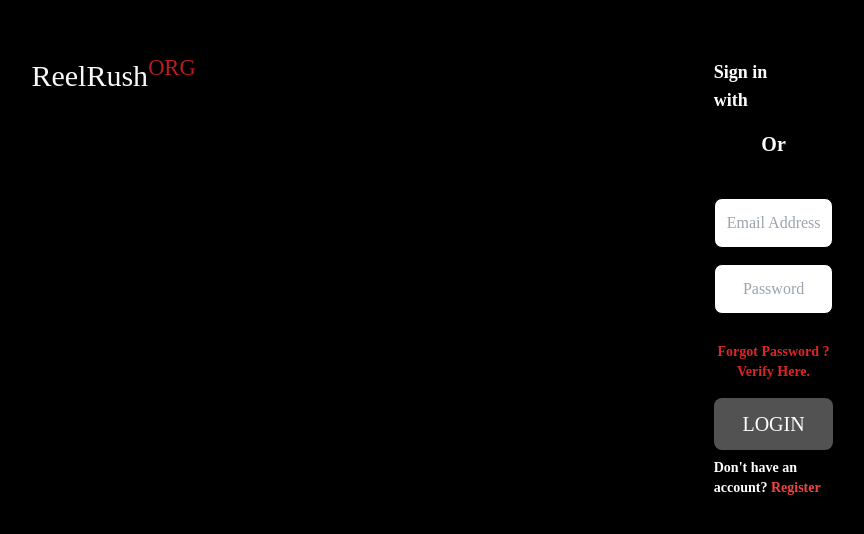
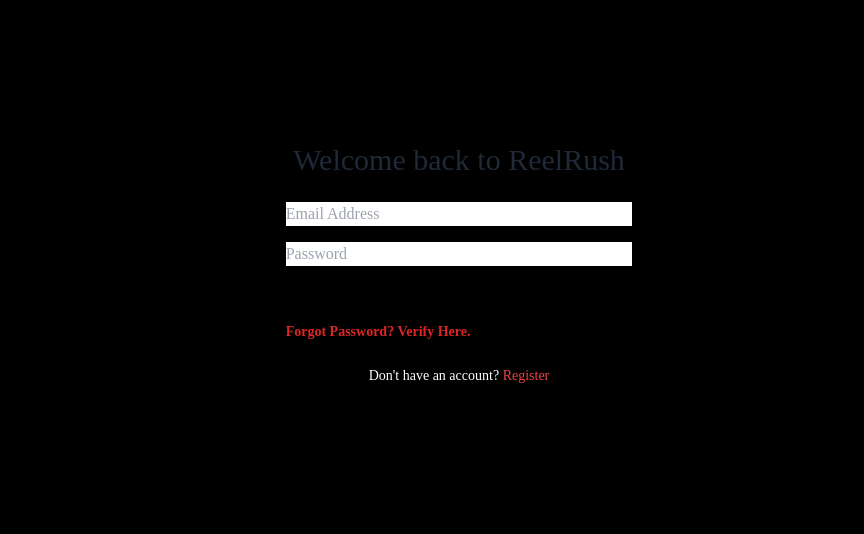
Before and after one commit to GetmeV8/ReelRush-MovieTickets, a React (Create React App) app in the folder client/: page /login in a window 1280 px wide. Shown: the part 116-650 px from the top of the page, without its empty margins (181-1045 px from the left). Built offline with nearby package versions, Linux system fonts and the light colour scheme.

Commit message:
loginComponent

```diff
--- a/client/src/Components/User/Auth/login.jsx
+++ b/client/src/Components/User/Auth/login.jsx
@@ -67,92 +67,140 @@
     });
 
     return (
-        <>
-            <section className="h-screen bg-black text-white flex justify-center items-center">
-                <div className="container mx-auto">
-                    <Link to="/Home">
-                        <h1 className="w-full text-3xl font-thin text-[#f8f8f8]">
-                            ReelRush<sup className="text-red-700">ORG</sup>
-                        </h1>
-                    </Link>
-                    <div className="flex flex-col justify-center items-center">
-                        <div className="md:w-3/4 lg:w-1/2 xl:w-2/5">
-                            <div>
-                                {/* <Lottie options={defaultOptions} /> */}
-                            </div>
-                        </div>
+        // <>
+        //     <section className="h-screen bg-black text-white flex justify-center items-center">
+        //         <div className="container mx-auto">
+        //             <Link to="/Home">
+        //                 <h1 className="w-full text-3xl font-thin text-[#f8f8f8]">
+        //                     ReelRush<sup className="text-red-700">ORG</sup>
+        //                 </h1>
+        //             </Link>
+        //             <div className="flex flex-col justify-center items-center">
+        //                 <div className="md:w-3/4 lg:w-1/2 xl:w-2/5">
+        //                     <div>
+        //                         {/* <Lottie options={defaultOptions} /> */}
+        //                     </div>
+        //                 </div>
 
-                        {/* Form */}
-                        <div className="md:w-3/4 lg:w-1/2 xl:w-3/5 xl:pl-10 mt-10 md:mt-0">
-                            <form onSubmit={formik.handleSubmit} className="flex flex-col items-center">
-                                <div className="flex flex-row items-center justify-center">
-                                    <p className="text-lg font-semibold mr-3">Sign in with</p>
-                                    <GoogleLogin />
-                                    <button type="button" className="btn btn-primary btn-floating mx-1">
-                                        <i className="fab fa-google text-4xl"></i>
-                                    </button>
+        //                 {/* Form */}
+        //                 <div className="md:w-3/4 lg:w-1/2 xl:w-3/5 xl:pl-10 mt-10 md:mt-0">
+        //                     <form onSubmit={formik.handleSubmit} className="flex flex-col items-center">
+        //                         <div className="flex flex-row items-center justify-center">
+        //                             <p className="text-lg font-semibold mr-3">Sign in with</p>
+        //                             <GoogleLogin />
+        //                             <button type="button" className="btn btn-primary btn-floating mx-1">
+        //                                 <i className="fab fa-google text-4xl"></i>
+        //                             </button>
 
-                                    <button type="button" className="btn btn-primary btn-floating mx-1">
-                                        <i className="fas fa-phone-alt text-4xl"></i>
-                                    </button>
-                                </div>
-                                <div className="flex items-center justify-center my-4">
-                                    <p className="justify-center font-semibold text-xl">Or</p>
-                                </div>
+        //                             <button type="button" className="btn btn-primary btn-floating mx-1">
+        //                                 <i className="fas fa-phone-alt text-4xl"></i>
+        //                             </button>
+        //                         </div>
+        //                         <div className="flex items-center justify-center my-4">
+        //                             <p className="justify-center font-semibold text-xl">Or</p>
+        //                         </div>
 
-                                <div className="mb-4 mt-6">
+        //                         <div className="mb-4 mt-6">
+        //                             <input
+        //                                 {...formik.getFieldProps('email')}
+        //                                 type="email"
+        //                                 id="email"
+        //                                 className="w-full p-3 rounded-lg border text-center border-black focus:outline-none focus:border-primary-500 text-black"
+        //                                 placeholder="Email Address"
+        //                             />
+        //                             {formik.touched.email && formik.errors.email && (
+        //                                 <div className="text-red-500">{formik.errors.email}</div>
+        //                             )}
+        //                         </div>
+
+        //                         <div className="mb-3">
+        //                             <input
+        //                                 {...formik.getFieldProps('password')}
+        //                                 type="password"
+        //                                 id="password"
+        //                                 className="w-full p-3 rounded-lg border text-center border-black focus:outline-none focus:border-primary-500 text-black"
+        //                                 placeholder="Password"
+        //                             />
+        //                             {formik.touched.password && formik.errors.password && (
+        //                                 <div className="text-red-500">{formik.errors.password}</div>
+        //                             )}
+        //                         </div>
+        //                         <Link
+        //                             to="/forgotpassword"
+        //                             className="text-red-600 text-sm font-bold mt-4 items-center w-full text-center"
+        //                         >
+        //                             Forgot Password ? Verify Here.
+        //                         </Link>
+        //                         <div className="mb-3 mt-4">
+        //                             <button
+        //                                 type="submit"
+        //                                 className="w-full p-3 rounded-lg text-xl text-white bg-neutral-600"
+        //                             >
+        //                                 LOGIN
+        //                             </button>
+        //                             <p className="text-sm font-bold mt-2 justify-center">
+        //                                 Don't have an account?{' '}
+        //                                 <Link to="/signup">
+        //                                     <button className="text-red-500">Register</button>
+        //                                 </Link>
+        //                             </p>
+        //                         </div>
+        //                         <ToastContainer />
+        //                     </form>
+        //                     {/* End Form */}
+        //                 </div>
+        //             </div>
+        //         </div>
+        //     </section>
+        // </>
+        <section className="h-screen bg-black flex justify-center items-center">
+            <div className="bg-black rounded-lg p-10 shadow-lg w-full md:w-2/3 lg:w-1/2 xl:w-1/3">
+                <h1 className="text-3xl text-center text-gray-800 mb-6">Welcome back to ReelRush</h1>
+
+                <form onSubmit={formik.handleSubmit} className="flex flex-col">
                     <input
                         {...formik.getFieldProps('email')}
                         type="email"
                         id="email"
-                                        className="w-full p-3 rounded-lg border text-center border-black focus:outline-none focus:border-primary-500 text-black"
+                        className="input mb-4"
                         placeholder="Email Address"
                     />
                     {formik.touched.email && formik.errors.email && (
                         <div className="text-red-500">{formik.errors.email}</div>
                     )}
-                                </div>
 
-                                <div className="mb-3">
                     <input
                         {...formik.getFieldProps('password')}
                         type="password"
                         id="password"
-                                        className="w-full p-3 rounded-lg border text-center border-black focus:outline-none focus:border-primary-500 text-black"
+                        className="input mb-4"
                         placeholder="Password"
                     />
                     {formik.touched.password && formik.errors.password && (
                         <div className="text-red-500">{formik.errors.password}</div>
                     )}
-                                </div>
-                                <Link
-                                    to="/forgotpassword"
-                                    className="text-red-600 text-sm font-bold mt-4 items-center w-full text-center"
-                                >
-                                    Forgot Password ? Verify Here.
-                                </Link>
-                                <div className="mb-3 mt-4">
-                                    <button
-                                        type="submit"
-                                        className="w-full p-3 rounded-lg text-xl text-white bg-neutral-600"
-                                    >
+
+                    <button type="submit" className="btn btn-primary mb-4">
                         LOGIN
                     </button>
-                                    <p className="text-sm font-bold mt-2 justify-center">
+
+                    <Link to="/forgotpassword" className="text-red-600 text-sm font-semibold mb-6">
+                        Forgot Password? Verify Here.
+                    </Link>
+
+                    <p className="text-center text-sm text-white">
                         Don't have an account?{' '}
-                                        <Link to="/signup">
-                                            <button className="text-red-500">Register</button>
+                        <Link to="/signup" className="text-red-500">
+                            Register
                         </Link>
                     </p>
-                                </div>
+                    <GoogleLogin />
+
                     <ToastContainer />
                 </form>
-                            {/* End Form */}
-                        </div>
-                    </div>
             </div>
         </section>
-        </>
+
 
     );
 }
--- a/client/src/Components/User/NavBar/NavBar.jsx
+++ b/client/src/Components/User/NavBar/NavBar.jsx
@@ -69,9 +69,14 @@
           </div>
 
           <ul className="flex space-x-4">
-            <li className="px-4 py-2">Movies</li>
-            <li className="px-4 py-2 truncate">Coming Soon</li>
-            <li className="px-4 py-2">About</li>
+            <li className="px-4 py-2 truncate">About</li>
+            <li className="px-4 py-2 relative">
+              <Link to="/profile" >
+                <button className="cursor-pointer focus:outline-none">
+                  <span className="text-white">Profile</span>
+                </button>
+              </Link>
+            </li>
             <li className="px-4 py-2 relative">
               <button
                 className="cursor-pointer focus:outline-none"
@@ -133,14 +138,11 @@
           }
         >
           <ul className="shadow-2xl pt-24 uppercase text-white">
-            <li className="p-4 shadow-2xl hover:bg-[#F80144] cursor-pointer rounded-full">
-              Movies
-            </li>
             <li className="p-4 shadow-2xl hover:bg-[#F80144] cursor-pointer rounded-full truncate">
-              Coming Soon
+              About
             </li>
             <li className="p-4 shadow-2xl hover:bg-[#F80144] cursor-pointer rounded-full">
-              About
+              Profile
             </li>
             <li className="p-4 shadow-2xl hover:bg-[#F80144] cursor-pointer rounded-full truncate">
               Sign In
```
Lines whose indentation alone changed are shown as unchanged.
